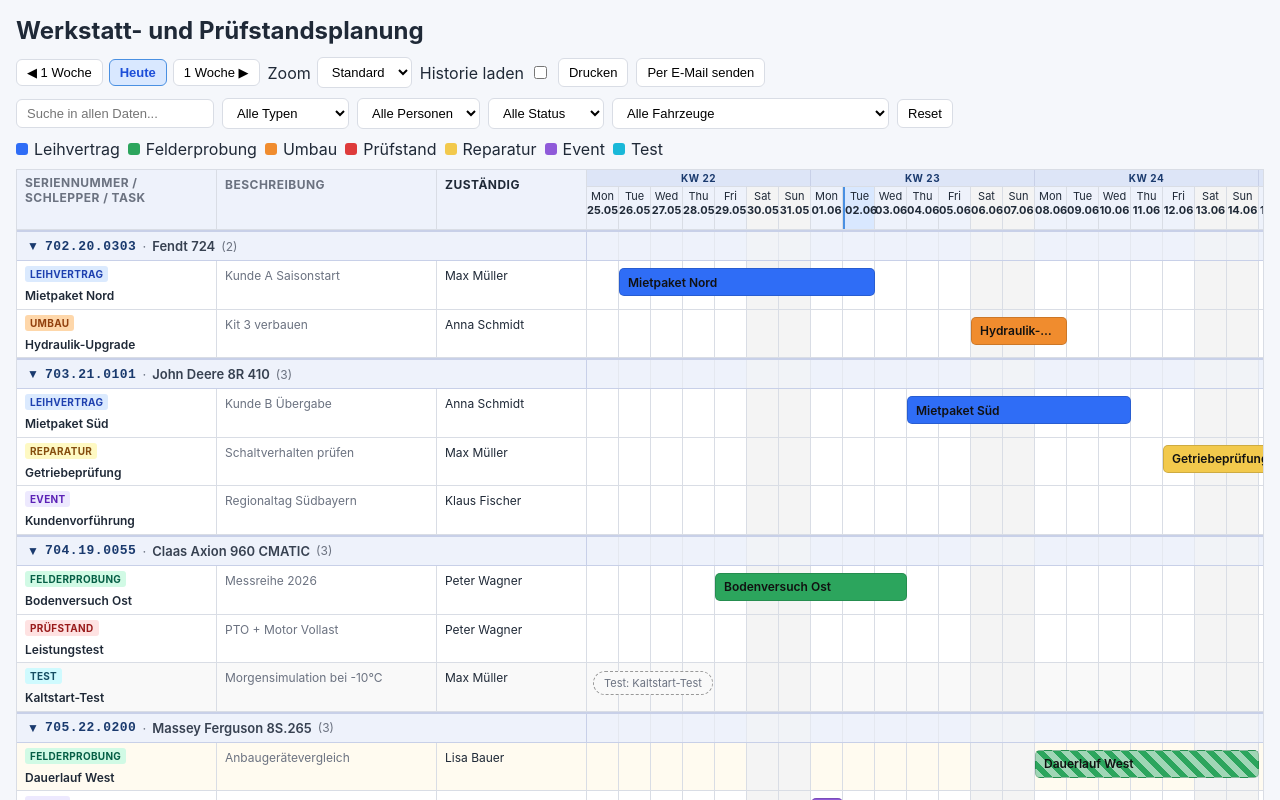
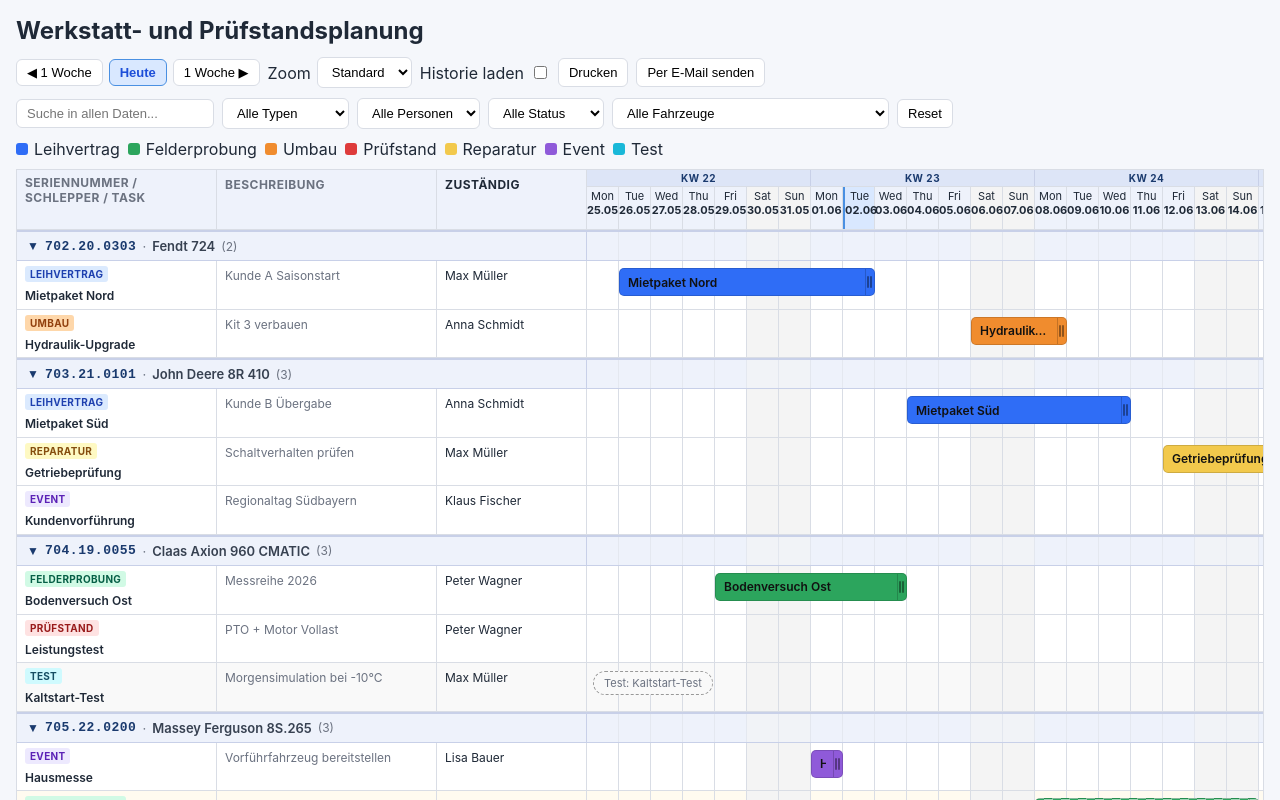
Before and after one commit to AlexBie19/trusting-bas-d9w8wl, a React (Create React App) app: page / in a window 1280 px wide. Shown: the top 800 px of the page. Built offline with nearby package versions, Linux system fonts and the light colour scheme.

Commit message:
Implement planner resizing and sorting

```diff
--- a/src/App.tsx
+++ b/src/App.tsx
@@ -16,6 +16,7 @@ import {
   moveEntryToStartDate,
   moveMultipleEntriesToStartDate,
   moveMultipleEntriesToUnscheduled,
+  resizeEntryEndByDays,
   sortEntries
 } from "./utils/planner";
 import "./styles.css";
@@ -449,6 +450,11 @@ function App() {
             );
           }
         }}
+        onTaskResizeEnd={(entryId, dayDelta) => {
+          setAllEntries((current) =>
+            current.map((entry) => (entry.id === entryId ? resizeEntryEndByDays(entry, dayDelta) : entry))
+          );
+        }}
         onTaskContextMenu={(event, entryId) => {
           event.preventDefault();
           setContextMenu({ x: event.clientX, y: event.clientY, entryId });
--- a/src/components/PlannerGrid.tsx
+++ b/src/components/PlannerGrid.tsx
@@ -17,6 +17,7 @@ interface PlannerGridProps {
   onCellMouseUp: () => void;
   onCellContextMenu: (event: React.MouseEvent<HTMLDivElement>, row: number, day: number, entryId?: string) => void;
   onTaskMove: (entryId: string, dayDelta: number, finalClientY: number) => void;
+  onTaskResizeEnd: (entryId: string, dayDelta: number) => void;
   onTaskContextMenu: (event: React.MouseEvent<HTMLDivElement>, entryId: string) => void;
   onDescriptionEdit: (entryId: string, newDescription: string) => void;
   onOwnerEdit: (entryId: string, newOwner: string) => void;
@@ -38,6 +39,7 @@ export const PlannerGrid = ({
   onCellMouseUp,
   onCellContextMenu,
   onTaskMove,
+  onTaskResizeEnd,
   onTaskContextMenu,
   onDescriptionEdit,
   onOwnerEdit,
@@ -171,6 +173,7 @@ export const PlannerGrid = ({
                     onCellMouseUp={onCellMouseUp}
                     onCellContextMenu={onCellContextMenu}
                     onTaskMove={onTaskMove}
+                    onTaskResizeEnd={onTaskResizeEnd}
                     onTaskContextMenu={onTaskContextMenu}
                     onDescriptionEdit={onDescriptionEdit}
                     onOwnerEdit={onOwnerEdit}
--- a/src/components/PlannerRow.tsx
+++ b/src/components/PlannerRow.tsx
@@ -15,6 +15,7 @@ interface PlannerRowProps {
   onCellMouseUp: () => void;
   onCellContextMenu: (event: React.MouseEvent<HTMLDivElement>, row: number, day: number, entryId?: string) => void;
   onTaskMove: (entryId: string, dayDelta: number, finalClientY: number) => void;
+  onTaskResizeEnd: (entryId: string, dayDelta: number) => void;
   onTaskContextMenu: (event: React.MouseEvent<HTMLDivElement>, entryId: string) => void;
   onDescriptionEdit: (entryId: string, newDescription: string) => void;
   onOwnerEdit: (entryId: string, newOwner: string) => void;
@@ -37,6 +38,7 @@ export const PlannerRow = ({
   onCellMouseUp,
   onCellContextMenu,
   onTaskMove,
+  onTaskResizeEnd,
   onTaskContextMenu,
   onDescriptionEdit,
   onOwnerEdit
@@ -175,6 +177,7 @@ export const PlannerRow = ({
           gridStart={days[0]}
           cellWidth={cellWidth}
           onMove={onTaskMove}
+          onResizeEnd={onTaskResizeEnd}
           onContextMenu={onTaskContextMenu}
           onDescriptionEdit={onDescriptionEdit}
         />
--- a/src/components/TaskBar.tsx
+++ b/src/components/TaskBar.tsx
@@ -9,16 +9,20 @@ interface TaskBarProps {
   gridStart: Date;
   cellWidth: number;
   onMove: (entryId: string, dayDelta: number, finalClientY: number) => void;
+  onResizeEnd: (entryId: string, dayDelta: number) => void;
   onContextMenu: (event: React.MouseEvent<HTMLDivElement>, entryId: string) => void;
   onDescriptionEdit: (entryId: string, newDescription: string) => void;
 }
 
-export const TaskBar = ({ entry, gridStart, cellWidth, onMove, onContextMenu, onDescriptionEdit }: TaskBarProps) => {
+export const TaskBar = ({ entry, gridStart, cellWidth, onMove, onResizeEnd, onContextMenu, onDescriptionEdit }: TaskBarProps) => {
   const [dragOffset, setDragOffset] = useState(0);
+  const [resizeOffset, setResizeOffset] = useState(0);
   const [dragging, setDragging] = useState(false);
+  const [resizing, setResizing] = useState(false);
   const [editingDesc, setEditingDesc] = useState(false);
   const [descDraft, setDescDraft] = useState(entry.description);
   const dragOffsetRef = useRef(0);
+  const resizeOffsetRef = useRef(0);
   const startXRef = useRef(0);
   const startYRef = useRef(0);
   const inputRef = useRef<HTMLInputElement>(null);
@@ -49,7 +53,7 @@ export const TaskBar = ({ entry, gridStart, cellWidth, onMove, onContextMenu, on
 
   const style: CSSProperties = {
     left: position.left + dragOffset,
-    width: position.width,
+    width: Math.max(cellWidth, position.width + resizeOffset),
     backgroundColor: typeColors[entry.type]
   };
 
@@ -97,6 +101,37 @@ export const TaskBar = ({ entry, gridStart, cellWidth, onMove, onContextMenu, on
     window.addEventListener("mouseup", onMouseUp);
   };
 
+  const onResizeMouseDown = (event: React.MouseEvent<HTMLDivElement>) => {
+    if (event.button !== 0 || editingDesc) return;
+    event.preventDefault();
+    event.stopPropagation();
+    const startX = event.clientX;
+    setResizing(true);
+
+    const onMouseMove = (moveEvent: MouseEvent) => {
+      const dayDelta = Math.round((moveEvent.clientX - startX) / cellWidth);
+      const minOffset = cellWidth - position.width;
+      const nextOffset = Math.max(minOffset, dayDelta * cellWidth);
+      resizeOffsetRef.current = nextOffset;
+      setResizeOffset(nextOffset);
+    };
+
+    const onMouseUp = () => {
+      window.removeEventListener("mousemove", onMouseMove);
+      window.removeEventListener("mouseup", onMouseUp);
+      const dayDelta = Math.round(resizeOffsetRef.current / cellWidth);
+      if (dayDelta !== 0) {
+        onResizeEnd(entry.id, dayDelta);
+      }
+      resizeOffsetRef.current = 0;
+      setResizeOffset(0);
+      setResizing(false);
+    };
+
+    window.addEventListener("mousemove", onMouseMove);
+    window.addEventListener("mouseup", onMouseUp);
+  };
+
   const onDoubleClick = (event: React.MouseEvent<HTMLDivElement>) => {
     event.preventDefault();
     event.stopPropagation();
@@ -120,7 +155,7 @@ export const TaskBar = ({ entry, gridStart, cellWidth, onMove, onContextMenu, on
 
   return (
     <div
-      className={`task-bar status-${entry.status} ${dragging ? "dragging" : ""}`}
+      className={`task-bar status-${entry.status} ${dragging ? "dragging" : ""} ${resizing ? "resizing" : ""}`}
       style={style}
       onMouseDown={onMouseDown}
       onDoubleClick={onDoubleClick}
@@ -145,7 +180,15 @@ export const TaskBar = ({ entry, gridStart, cellWidth, onMove, onContextMenu, on
           placeholder="Beschreibung..."
         />
       ) : (
-        <span className="task-bar-label">{entry.title}</span>
+        <>
+          <span className="task-bar-label">{entry.title}</span>
+          <div
+            className="task-bar-resize-handle"
+            onMouseDown={onResizeMouseDown}
+            onClick={(event) => event.stopPropagation()}
+            title="Dauer verlängern oder verkürzen"
+          />
+        </>
       )}
     </div>
   );
--- a/src/styles.css
+++ b/src/styles.css
@@ -374,6 +374,7 @@ button {
   display: flex;
   align-items: center;
   gap: 4px;
+  padding-right: 16px;
 }
 
 .task-bar:hover {
@@ -387,6 +388,11 @@ button {
   z-index: 5;
 }
 
+.task-bar.resizing {
+  cursor: ew-resize;
+  z-index: 5;
+}
+
 .task-bar.status-unscheduled {
   border-style: dashed;
 }
@@ -395,6 +401,31 @@ button {
   overflow: hidden;
   text-overflow: ellipsis;
   white-space: nowrap;
+  flex: 1;
+}
+
+.task-bar-resize-handle {
+  position: absolute;
+  top: -1px;
+  right: -1px;
+  width: 10px;
+  height: calc(100% + 2px);
+  border-left: 1px solid rgba(0, 0, 0, 0.18);
+  border-radius: 0 5px 5px 0;
+  cursor: ew-resize;
+}
+
+.task-bar-resize-handle::after {
+  content: "";
+  position: absolute;
+  top: 50%;
+  right: 3px;
+  width: 2px;
+  height: 12px;
+  border-radius: 999px;
+  background: rgba(0, 0, 0, 0.4);
+  transform: translateY(-50%);
+  box-shadow: -3px 0 0 rgba(0, 0, 0, 0.4);
 }
 
 /* Inline input inside task bar */
--- a/src/utils/planner.ts
+++ b/src/utils/planner.ts
@@ -25,12 +25,12 @@ export const sortEntries = (entries: PlannerEntry[]) => {
     const tractorDiff = a.tractorId.localeCompare(b.tractorId);
     if (tractorDiff !== 0) return tractorDiff;
 
-    const groupDiff = (typeRank[a.type] ?? 99) - (typeRank[b.type] ?? 99);
-    if (groupDiff !== 0) return groupDiff;
-
     const aStart = a.startDate ?? "9999-12-31";
     const bStart = b.startDate ?? "9999-12-31";
     if (aStart !== bStart) return aStart.localeCompare(bStart);
+
+    const groupDiff = (typeRank[a.type] ?? 99) - (typeRank[b.type] ?? 99);
+    if (groupDiff !== 0) return groupDiff;
 
     const statusDiff = (statusRank[a.status] ?? 99) - (statusRank[b.status] ?? 99);
     if (statusDiff !== 0) return statusDiff;
@@ -109,6 +109,23 @@ export const moveEntryByDays = (entry: PlannerEntry, dayDelta: number): PlannerE
   };
 };
 
+export const resizeEntryEndByDays = (entry: PlannerEntry, dayDelta: number): PlannerEntry => {
+  if (!entry.startDate || !entry.endDate || dayDelta === 0) {
+    return entry;
+  }
+
+  const start = fromDayKey(entry.startDate);
+  const currentEnd = fromDayKey(entry.endDate);
+  const nextEnd = addDays(currentEnd, dayDelta);
+  const clampedEnd = nextEnd < start ? start : nextEnd;
+
+  return {
+    ...entry,
+    endDate: toDayKey(clampedEnd),
+    status: entry.status === "unscheduled" ? "planned" : entry.status
+  };
+};
+
 export const moveEntryToStartDate = (entry: PlannerEntry, newStartDay: string): PlannerEntry => {
   if (!entry.startDate || !entry.endDate) {
     return { ...entry, startDate: newStartDay, endDate: newStartDay, status: "planned" };
```
